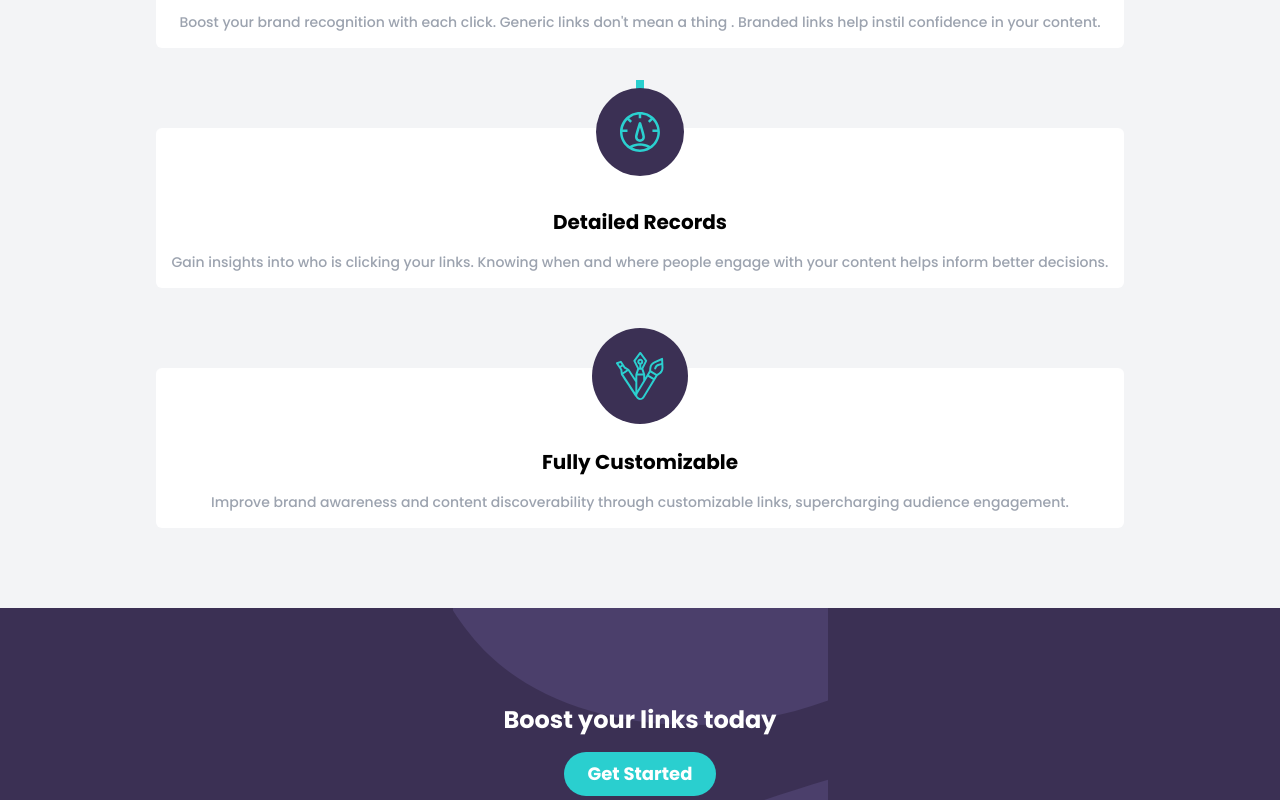
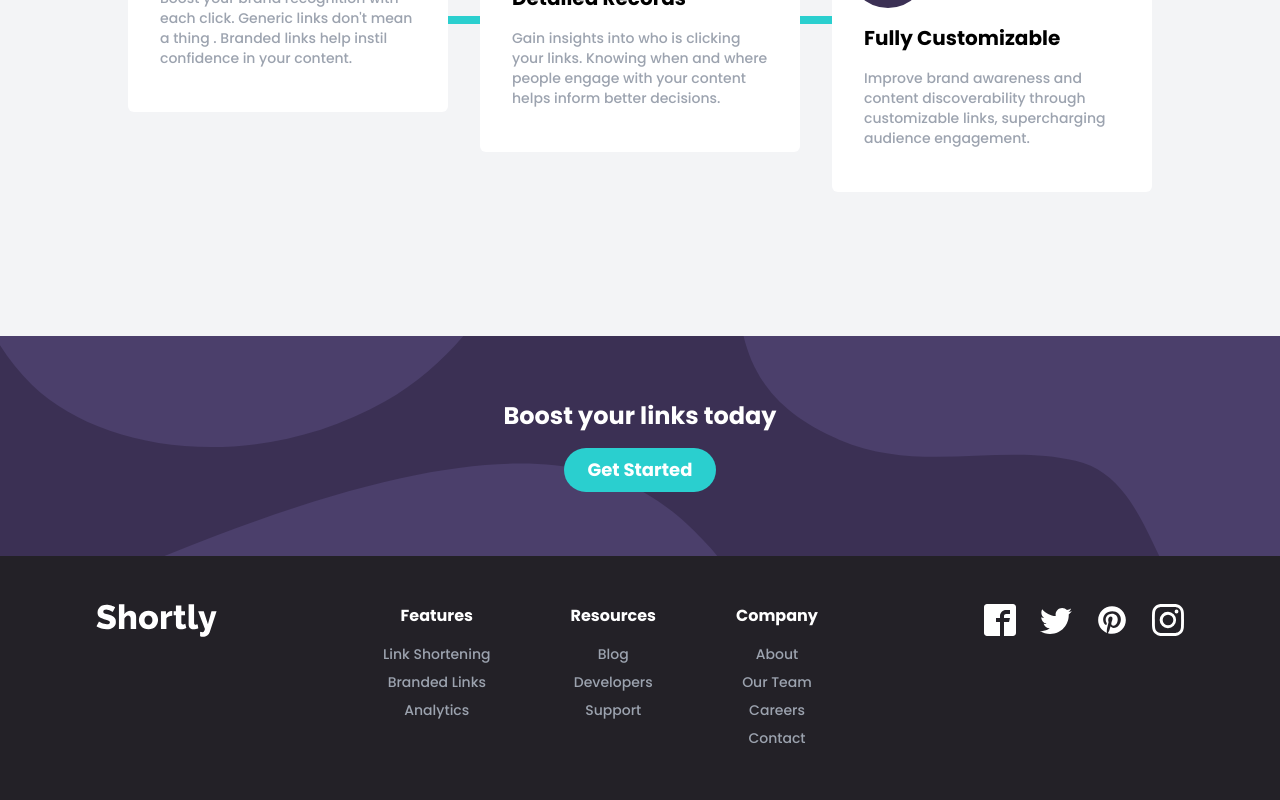
Before and after one commit to whoisseth/next-url-shorter, a Next.js app: page / in a window 1280 px wide. Shown: the part 1460-2260 px from the top of the page. Built offline with nearby package versions, Linux system fonts and the light colour scheme.

Commit message:
desktop desigen complete

```diff
--- a/components/BoostLinks.tsx
+++ b/components/BoostLinks.tsx
@@ -2,10 +2,11 @@ import React from 'react'
 
 function BoostLinks() {
     return (
-        <div className='relative py-[6rem] bg-Violet text-center text-white flex flex-col justify-center items-center overflow-hidden'>
-            <div className='absolute z-30'><img src="/images/bg-boost-mobile.svg" alt="" /></div>
+        <div className='relative py-[6rem] bg-Violet text-center text-white flex flex-col justify-center items-center overflow-hidden md:py-[4rem]'>
+            <div className='absolute z-30 md:hidden'><img src="/images/bg-boost-mobile.svg" alt="" /></div>
+            <div className='absolute z-30 hidden md:block h-full'><img src="/images/bg-boost-desktop.svg" alt="" /></div>
             <div className='font-semibold text-2xl mb-4 z-50'>Boost your links today</div>
-            <button className='bg-Cyan py-2 px-6 text-lg  z-50 font-semibold rounded-full'>
+            <button className='bg-Cyan py-2 px-6 text-lg  z-50 font-semibold rounded-full hover:bg-cyan-300 hover:shadow'>
                 Get Started
             </button>
         </div>
--- a/components/Footer.tsx
+++ b/components/Footer.tsx
@@ -1,16 +1,20 @@
 import Link from 'next/link'
 import { title } from 'process'
 import React from 'react'
+import Image from 'next/image'
+// import Svg1 from '../design/icon-facebook.svg'
+import { BsInstagram } from 'react-icons/bs'
+import { ImFacebook2, ImTwitter, ImPinterest } from 'react-icons/im'
 
 function Footer() {
     return (
-        <div className='bg-DakrViolet flex flex-col justify-center items-center text-white text-center py-12 '>
+        <div className='bg-DakrViolet flex flex-col justify-center items-center text-white text-center py-12 md:flex-row md:justify-between md:px-24 md:items-start md:pb-6 '>
             <Link href='/'>
-                <div className=' inline-block mb-8'>
+                <a className=' inline-block mb-8'>
                     <img src='images/logo-white-fill.svg' className='' alt="logo" />
-                </div>
+                </a>
             </Link>
-            <div>
+            <div className='md:flex md:justify-between md:gap-20  '>
                 <LinkBox title={'Features'} links={[{ name: 'Link Shortening', link: '/' }, { name: 'Branded Links', link: '/' }, { name: 'Analytics', link: '/' }]} />
 
                 <LinkBox title={'Resources'} links={[{ name: 'Blog', link: '/' }, { name: ' Developers', link: '/' }, { name: 'Support', link: '/' }]} />
@@ -19,16 +23,20 @@ function Footer() {
             </div>
             <div className='flex gap-6'>
                 <Link href='/' >
-                    <a > <img src="images/icon-facebook.svg" alt="facebook" /> </a>
+                    <a className='fill-Cyan h-24'>
+                        <ImFacebook2 className='h-8 w-8 hover:fill-Cyan' />
+                    </a>
                 </Link>
                 <Link href='/' >
-                    <a > <img src="images/icon-twitter.svg" alt="twitter" /> </a>
+                    <a >  <ImTwitter className='h-8 w-8 hover:fill-Cyan' /> </a>
                 </Link>
                 <Link href='/' >
-                    <a > <img src="images/icon-pinterest.svg" alt="piniterest" /> </a>
+                    <a > <ImPinterest className='h-8 w-8 hover:fill-Cyan' /> </a>
                 </Link>
                 <Link href='/' >
-                    <a > <img src="images/icon-instagram.svg" alt="instagram" /> </a>
+                    <a >
+                        <BsInstagram className='h-8 w-8 hover:fill-Cyan' />
+                    </a>
                 </Link>
             </div>
 
@@ -55,7 +63,7 @@ function LinkBox({ title, links }: linkBoxProps) {
                     {links.map((link: any) => {
                         return (<div key={link.name}>
                             <Link href={link.link} >
-                                <a className='text-gray-400'>{link.name}</a>
+                                <a className='text-gray-400 hover:text-Cyan'>{link.name}</a>
                             </Link>
                         </div>)
                     })}
--- a/components/Main.tsx
+++ b/components/Main.tsx
@@ -4,20 +4,21 @@ import ShortLinkBox from "./ShortLinkBox";
 function Main() {
   return (
     <>
-      <div className='bg-gray-100 px-8 flex gap-6 flex-col  static pt-[8rem] -z-50 md md:px-20 md:pt-[6rem] md:items-center md:'>
+      <div className='bg-gray-100 px-8 flex gap-6 flex-col  static pt-[8rem] -z-50 md md:px-20 md:pt-[6rem] md:items-center '>
         <ShortIt />
         <ShortLinkBox />
         <ShortLinkBox />
         <ShortLinkBox />
         <Statistics />
-        <div className="relative  ">
-          <div className="bg-Cyan w-2 h-20 absolute    left-1/2 -translate-x-1/2 top-[12rem] " />
-          <div className="bg-Cyan w-2 h-20 absolute  left-1/2 -translate-x-1/2 bottom-[20rem] " />
-          <Recognition image={'/images/icon-brand-recognition.svg'} title={'Brand Recognition'} desc={"Boost your brand recognition with each click. Generic links don't mean a thing . Branded links help instil confidence in your content."} />
+        {/* <div className="relative  md:grid md:grid-cols-3 md:gap-8  bg-blue-300  items-center"> */}
+        <div className="relative  md:flex md:gap-8   md:items-stretch md:h-[20rem] md:mb-32  ">
+          <div className="bg-Cyan w-2 h-20 absolute  left-1/2 -translate-x-1/2 top-[12rem] md:h-2 md:w-20  md:top-32 md:left-[22rem]" />
+          <div className="bg-Cyan w-2 h-20 absolute  left-1/2 -translate-x-1/2 bottom-[20rem] md:h-2 md:w-20  md:top-32 md:left-[42rem] " />
+          <Recognition style={''} image={'/images/icon-brand-recognition.svg'} title={'Brand Recognition'} desc={"Boost your brand recognition with each click. Generic links don't mean a thing . Branded links help instil confidence in your content."} />
 
-          <Recognition image={'/images/icon-detailed-records.svg'} title={'Detailed Records'} desc={"Gain insights into who is clicking your links. Knowing when and where people engage with your content helps inform better decisions."} />
+          <Recognition style={'mt-10'} image={'/images/icon-detailed-records.svg'} title={'Detailed Records'} desc={"Gain insights into who is clicking your links. Knowing when and where people engage with your content helps inform better decisions."} />
 
-          <Recognition image={'/images/icon-fully-customizable.svg'} title={'Fully Customizable'} desc={"Improve brand awareness and content discoverability through customizable links, supercharging audience engagement."} />
+          <Recognition style={'mt-20'} image={'/images/icon-fully-customizable.svg'} title={'Fully Customizable'} desc={"Improve brand awareness and content discoverability through customizable links, supercharging audience engagement."} />
         </div>
 
       </div>
@@ -58,14 +59,15 @@ function Statistics() {
 interface propRecognition {
   image: any,
   title: any,
-  desc: any;
+  desc: any,
+  style: any,
 }
 
-function Recognition({ image, title, desc }: propRecognition) {
+function Recognition({ image, title, desc, style }: propRecognition) {
   return (
     <>
-      <div className="bg-white p-4 rounded-md text-center pt-20 relative mb-20">
-        <div className="absolute -top-10   -translate-x-1/2   mx-auto  bg-Violet inline-block p-6 rounded-full">
+      <div className={"bg-white p-4 rounded-md text-center pt-20 relative mb-20 md:w-[20rem] md:text-left md:p-8 md:pt-14  md:h-[14rem] " + style}>
+        <div className="absolute -top-10   -translate-x-1/2   mx-auto  bg-Violet inline-block p-6 rounded-full md:p-4 md:left-14 ">
           <img src={image} alt="" />
         </div>
         <div className="font-semibold text-xl mb-4 " >{title}</div>
--- a/next.config.js
+++ b/next.config.js
@@ -1,4 +1,18 @@
 /** @type {import('next').NextConfig} */
 module.exports = {
-  reactStrictMode: true,
-}
+    reactStrictMode: true,
+    webpack(config) {
+        config.module.rules.push({
+            test: /\.svg$/,
+            issuer: {
+                test: /\.(js|ts)x?$/,
+                // for webpack 5 use
+                // { and: [/\.(js|ts)x?$/] }
+            },
+
+            use: ["@svgr/webpack"],
+        });
+
+        return config;
+    },
+};
--- a/package.json
+++ b/package.json
@@ -16,10 +16,12 @@
     "react-icons": "^4.3.1"
   },
   "devDependencies": {
+    "@svgr/webpack": "^6.2.0",
     "@types/node": "17.0.4",
     "@types/react": "17.0.38",
     "autoprefixer": "^10.4.0",
     "postcss": "^8.4.5",
+    "react-svg-loader": "^3.0.3",
     "tailwindcss": "^3.0.7",
     "typescript": "4.5.4"
   }
```
Also changed, not shown: design/icon-facebook.svg (added), 1 other file (tests, documents, lock files or other folders).
